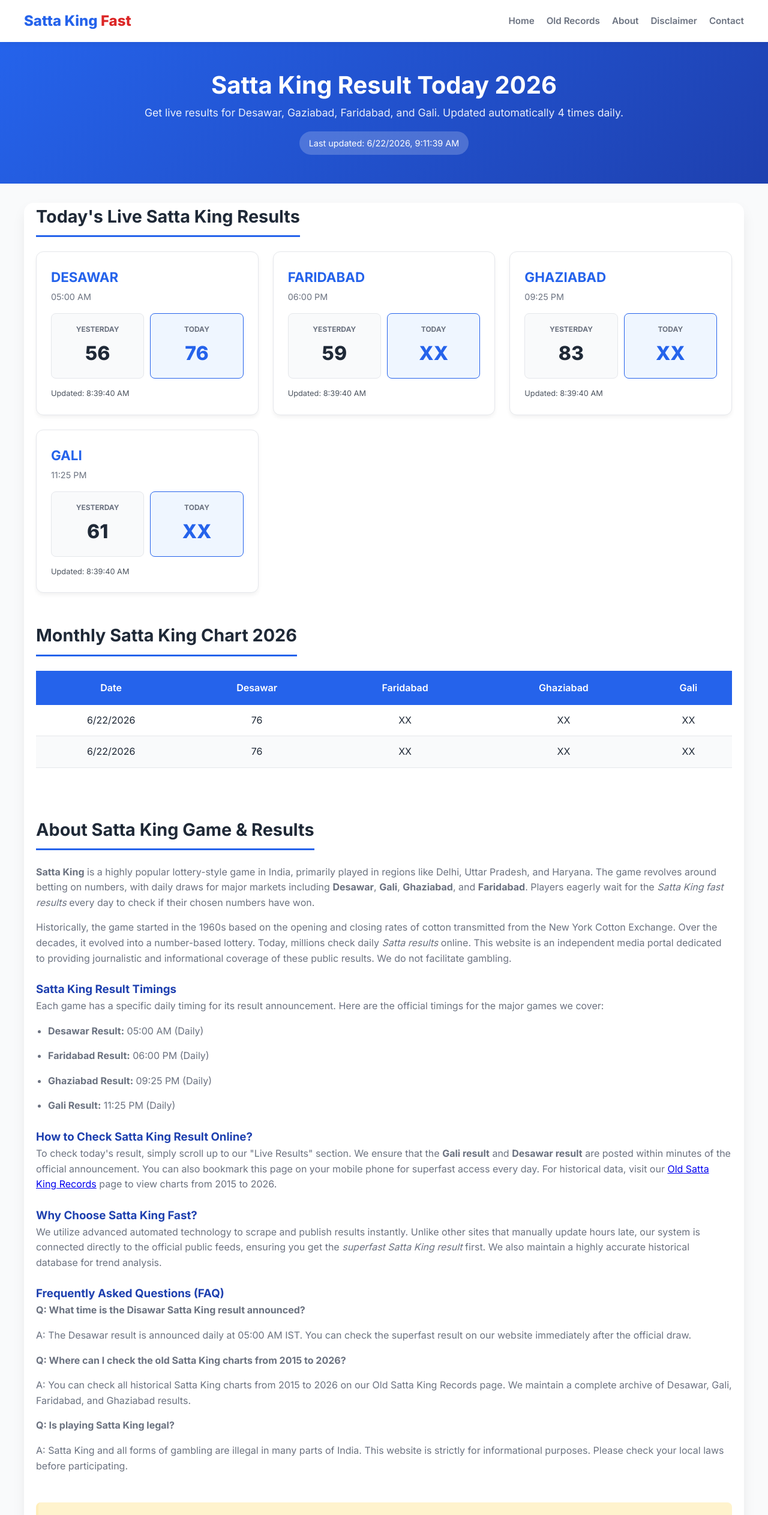
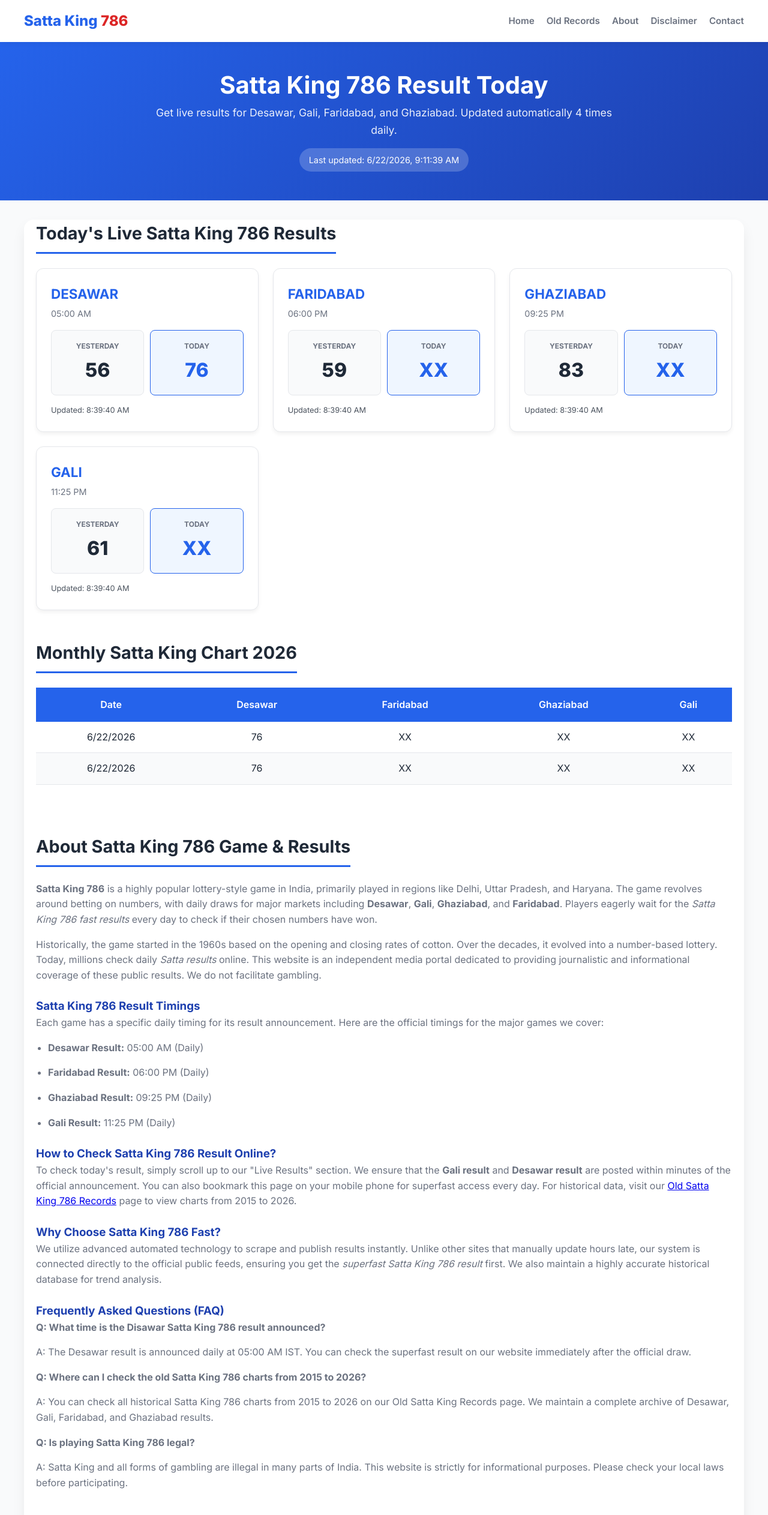
Before and after one commit to Yuvi33/Sattaking786, a plain HTML site: page public/index.html in a window 1280 px wide. Shown: the top 2525 px of the page at 60% size. Drawn offline with Linux system fonts and the light colour scheme.

Commit message:
Update index.html

```diff
--- a/public/index.html
+++ b/public/index.html
@@ -3,9 +3,9 @@
 <head>
     <meta charset="UTF-8">
     <meta name="viewport" content="width=device-width, initial-scale=1.0">
-    <title>Satta King Result Today 2026 - Disawar, Gaziabad, Faridabad, Gali Live Chart</title>
-    <meta name="description" content="Get today's superfast Satta King Result for Disawar, Gaziabad, Faridabad, and Gali. Check live Satta King chart 2026, old results from 2015-2026, and daily leak numbers.">
-    <meta name="keywords" content="satta king result today, satta king chart 2026, disawar result, gali result, faridabad result, gaziabad result, satta king fast, black satta king, satta king 786">
+    <title>Satta King 786 Result Today 2026 - Disawar, Gali, Faridabad, Ghaziabad Chart</title>
+    <meta name="description" content="Get today's superfast Satta King 786 Result for Desawar, Gali, Faridabad, and Ghaziabad. Check live Satta King 786 chart 2026, old results from 2015-2026.">
+    <meta name="keywords" content="satta king 786, satta king result today, black satta king 786, satta king chart 2026, disawar result, gali result">
     <meta name="robots" content="index, follow, max-image-preview:large">
     <link rel="canonical" href="https://sattaking786.pages.dev/" />
     <link rel="preconnect" href="https://fonts.googleapis.com">
@@ -17,7 +17,7 @@
     {
       "@context": "https://schema.org",
       "@type": "WebSite",
-      "name": "Satta King Fast Results",
+      "name": "Satta King 786",
       "url": "https://sattaking786.pages.dev/"
     }
     </script>
@@ -28,18 +28,18 @@
       "mainEntity": [
         {
           "@type": "Question",
-          "name": "What time is the Disawar Satta King result announced?",
+          "name": "What time is the Disawar Satta King 786 result announced?",
           "acceptedAnswer": {
             "@type": "Answer",
-            "text": "The Disawar Satta King result is announced daily at 05:00 AM IST. You can check the superfast result on our website immediately after the official draw."
+            "text": "The Disawar Satta King result is announced daily at 05:00 AM IST. You can check the superfast result on Satta King 786 immediately after the official draw."
           }
         },
         {
           "@type": "Question",
-          "name": "Where can I check the old Satta King charts from 2015 to 2026?",
+          "name": "Where can I check the old Satta King 786 charts from 2015 to 2026?",
           "acceptedAnswer": {
             "@type": "Answer",
-            "text": "You can check all historical Satta King charts from 2015 to 2026 on our Old Satta King Records page. We maintain a complete archive of Desawar, Gali, Faridabad, and Ghaziabad results."
+            "text": "You can check all historical Satta King 786 charts from 2015 to 2026 on our Old Satta King Records page. We maintain a complete archive of Desawar, Gali, Faridabad, and Ghaziabad results."
           }
         }
       ]
@@ -49,7 +49,7 @@
 <body>
     <header>
         <div class="container navbar">
-            <a href="/" class="logo">Satta King <span>Fast</span></a>
+            <a href="/" class="logo">Satta King <span>786</span></a>
             <nav class="nav-links">
                 <a href="/">Home</a>
                 <a href="/old-records.html">Old Records</a>
@@ -62,15 +62,15 @@
 
     <section class="hero">
         <div class="container">
-            <h1>Satta King Result Today 2026</h1>
-            <p>Get live results for Desawar, Gaziabad, Faridabad, and Gali. Updated automatically 4 times daily.</p>
+            <h1>Satta King 786 Result Today</h1>
+            <p>Get live results for Desawar, Gali, Faridabad, and Ghaziabad. Updated automatically 4 times daily.</p>
             <div class="last-updated" id="lastUpdated">Updating live results...</div>
         </div>
     </section>
 
     <main class="container">
         <section id="live-results">
-            <h2>Today's Live Satta King Results</h2>
+            <h2>Today's Live Satta King 786 Results</h2>
             <div class="results-grid" id="liveResults">
                 <div class="loading">Fetching latest results from server...</div>
             </div>
@@ -98,12 +98,12 @@
 
         <!-- MASSIVE SEO CONTENT SECTION -->
         <section class="legal-content">
-            <h2>About Satta King Game & Results</h2>
-            <p><strong>Satta King</strong> is a highly popular lottery-style game in India, primarily played in regions like Delhi, Uttar Pradesh, and Haryana. The game revolves around betting on numbers, with daily draws for major markets including <strong>Desawar</strong>, <strong>Gali</strong>, <strong>Ghaziabad</strong>, and <strong>Faridabad</strong>. Players eagerly wait for the <em>Satta King fast results</em> every day to check if their chosen numbers have won.</p>
+            <h2>About Satta King 786 Game & Results</h2>
+            <p><strong>Satta King 786</strong> is a highly popular lottery-style game in India, primarily played in regions like Delhi, Uttar Pradesh, and Haryana. The game revolves around betting on numbers, with daily draws for major markets including <strong>Desawar</strong>, <strong>Gali</strong>, <strong>Ghaziabad</strong>, and <strong>Faridabad</strong>. Players eagerly wait for the <em>Satta King 786 fast results</em> every day to check if their chosen numbers have won.</p>
 
-            <p>Historically, the game started in the 1960s based on the opening and closing rates of cotton transmitted from the New York Cotton Exchange. Over the decades, it evolved into a number-based lottery. Today, millions check daily <em>Satta results</em> online. This website is an independent media portal dedicated to providing journalistic and informational coverage of these public results. We do not facilitate gambling.</p>
+            <p>Historically, the game started in the 1960s based on the opening and closing rates of cotton. Over the decades, it evolved into a number-based lottery. Today, millions check daily <em>Satta results</em> online. This website is an independent media portal dedicated to providing journalistic and informational coverage of these public results. We do not facilitate gambling.</p>
 
-            <h3>Satta King Result Timings</h3>
+            <h3>Satta King 786 Result Timings</h3>
             <p>Each game has a specific daily timing for its result announcement. Here are the official timings for the major games we cover:</p>
             <ul>
                 <li><strong>Desawar Result:</strong> 05:00 AM (Daily)</li>
@@ -112,20 +112,20 @@
                 <li><strong>Gali Result:</strong> 11:25 PM (Daily)</li>
             </ul>
 
-            <h3>How to Check Satta King Result Online?</h3>
-            <p>To check today's result, simply scroll up to our "Live Results" section. We ensure that the <strong>Gali result</strong> and <strong>Desawar result</strong> are posted within minutes of the official announcement. You can also bookmark this page on your mobile phone for superfast access every day. For historical data, visit our <a href="/old-records.html">Old Satta King Records</a> page to view charts from 2015 to 2026.</p>
+            <h3>How to Check Satta King 786 Result Online?</h3>
+            <p>To check today's result, simply scroll up to our "Live Results" section. We ensure that the <strong>Gali result</strong> and <strong>Desawar result</strong> are posted within minutes of the official announcement. You can also bookmark this page on your mobile phone for superfast access every day. For historical data, visit our <a href="/old-records.html">Old Satta King 786 Records</a> page to view charts from 2015 to 2026.</p>
 
-            <h3>Why Choose Satta King Fast?</h3>
-            <p>We utilize advanced automated technology to scrape and publish results instantly. Unlike other sites that manually update hours late, our system is connected directly to the official public feeds, ensuring you get the <em>superfast Satta King result</em> first. We also maintain a highly accurate historical database for trend analysis.</p>
+            <h3>Why Choose Satta King 786 Fast?</h3>
+            <p>We utilize advanced automated technology to scrape and publish results instantly. Unlike other sites that manually update hours late, our system is connected directly to the official public feeds, ensuring you get the <em>superfast Satta King 786 result</em> first. We also maintain a highly accurate historical database for trend analysis.</p>
 
             <h3>Frequently Asked Questions (FAQ)</h3>
-            <p><strong>Q: What time is the Disawar Satta King result announced?</strong></p>
+            <p><strong>Q: What time is the Disawar Satta King 786 result announced?</strong></p>
             <p>A: The Desawar result is announced daily at 05:00 AM IST. You can check the superfast result on our website immediately after the official draw.</p>
 
-            <p><strong>Q: Where can I check the old Satta King charts from 2015 to 2026?</strong></p>
-            <p>A: You can check all historical Satta King charts from 2015 to 2026 on our Old Satta King Records page. We maintain a complete archive of Desawar, Gali, Faridabad, and Ghaziabad results.</p>
+            <p><strong>Q: Where can I check the old Satta King 786 charts from 2015 to 2026?</strong></p>
+            <p>A: You can check all historical Satta King 786 charts from 2015 to 2026 on our Old Satta King Records page. We maintain a complete archive of Desawar, Gali, Faridabad, and Ghaziabad results.</p>
 
-            <p><strong>Q: Is playing Satta King legal?</strong></p>
+            <p><strong>Q: Is playing Satta King 786 legal?</strong></p>
             <p>A: Satta King and all forms of gambling are illegal in many parts of India. This website is strictly for informational purposes. Please check your local laws before participating.</p>
         </section>
 
@@ -154,14 +154,14 @@
                 </div>
                 <div class="footer-col">
                     <h4>Games</h4>
-                    <a href="/">Desawar</a>
-                    <a href="/">Faridabad</a>
-                    <a href="/">Ghaziabad</a>
-                    <a href="/">Gali</a>
+                    <a href="/game.html?name=DESAWAR">Desawar</a>
+                    <a href="/game.html?name=FARIDABAD">Faridabad</a>
+                    <a href="/game.html?name=GHAZIABAD">Ghaziabad</a>
+                    <a href="/game.html?name=GALI">Gali</a>
                 </div>
             </div>
             <div class="footer-bottom">
-                <p>&copy; 2026 Satta King Fast Results. All Rights Reserved. For educational purposes only.</p>
+                <p>&copy; 2026 Satta King 786. All Rights Reserved. For educational purposes only.</p>
             </div>
         </div>
     </footer>
```
